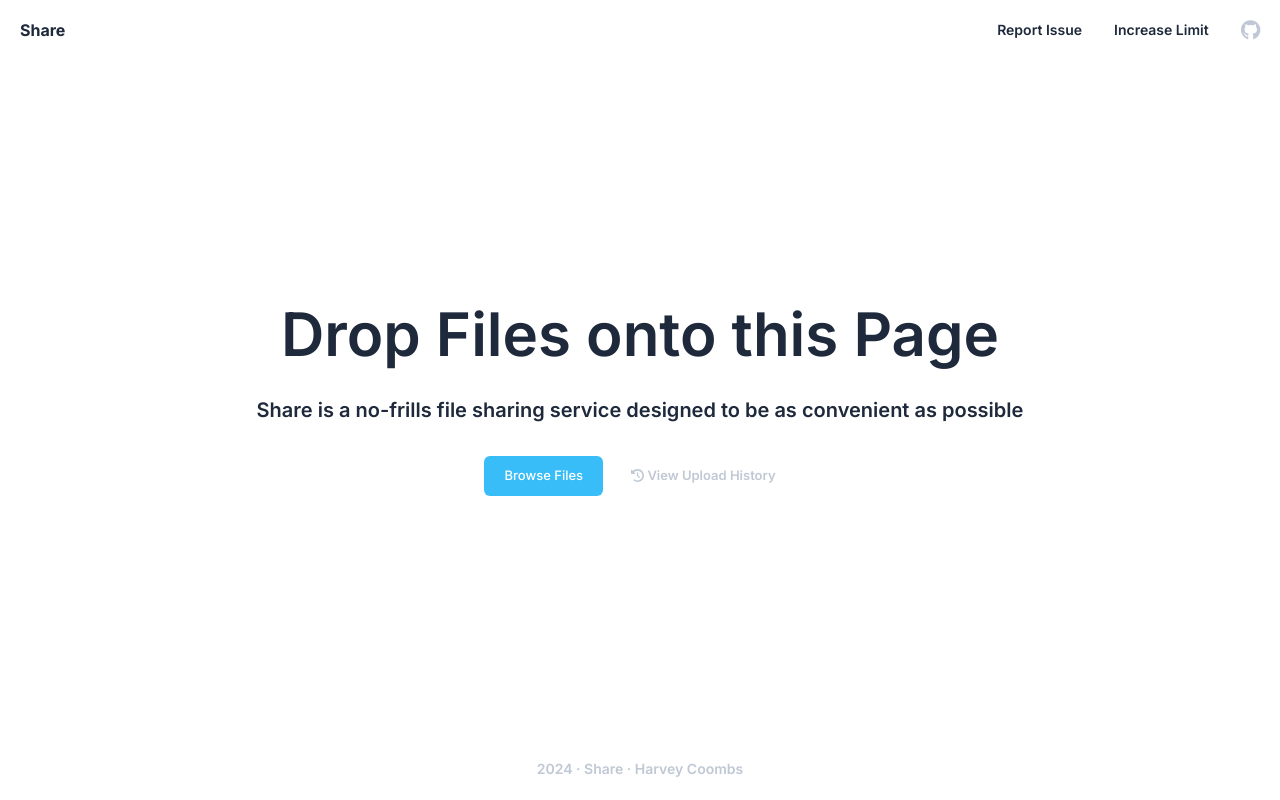
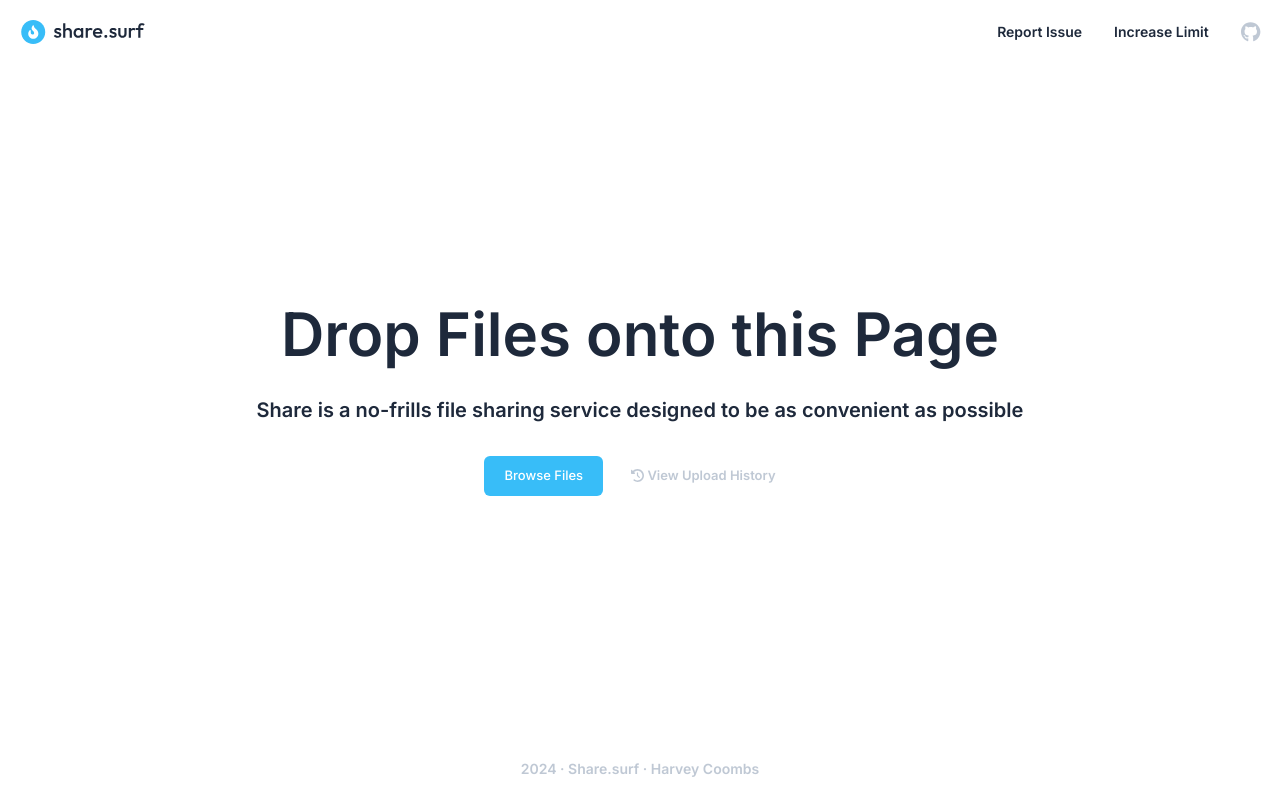
Before and after one commit to harveycoombs/share, a Next.js app: page / in a window 1280 px wide. Built offline with nearby package versions, Linux system fonts and the light colour scheme.

Commit message:
Rebrand (2)

```diff
--- a/src/app/components/footer.tsx
+++ b/src/app/components/footer.tsx
@@ -3,7 +3,7 @@ import Link from "next/link";
 export default function Footer() {
     return (
         <footer className="absolute bottom-0 left-0 right-0 select-none text-center p-5 max-[460px]:p-4">
-                <strong className="text-sm text-slate-400/60 font-semibold max-lg:text-xs">{new Date().getFullYear()} &middot; Share {process.env.APP_VERSION} &middot; <Link href="https://harveycoombs.com/" target="_blank" className="decoration-2 hover:underline">Harvey Coombs</Link></strong>
+                <strong className="text-sm text-slate-400/60 font-semibold max-lg:text-xs">{new Date().getFullYear()} &middot; Share.surf {process.env.APP_VERSION} &middot; <Link href="https://harveycoombs.com/" target="_blank" className="decoration-2 hover:underline">Harvey Coombs</Link></strong>
         </footer>
     );
 }
--- a/src/app/components/header.tsx
+++ b/src/app/components/header.tsx
@@ -4,11 +4,15 @@ import Link from "next/link";
 import { FontAwesomeIcon } from "@fortawesome/react-fontawesome";
 import { faGithub } from "@fortawesome/free-brands-svg-icons";
 
+import Logo from "@/app/components/common/logo";
+
 export default function Header() {
     return (
         <header className="absolute top-0 left-0 right-0 select-none">
             <div className="flex justify-between items-center p-5 max-[460px]:p-3">
-                <Link href="/" className="font-bold select-none leading-none duration-150 hover:opacity-70">Share <span className="text-slate-400/60">{process.env.APP_VERSION}</span></Link>
+                <Link href="/" className="font-bold select-none leading-none duration-150 hover:opacity-70">
+                    <Logo width={126} height={24} />
+                </Link>
                 <nav className="flex items-center gap-8 flex-nowrap">
                     <HeaderLink url="https://github.com/harveycoombs/share/issues/new" text="Report Issue" />
                     <HeaderLink url="/limits" text="Increase Limit" />
```
